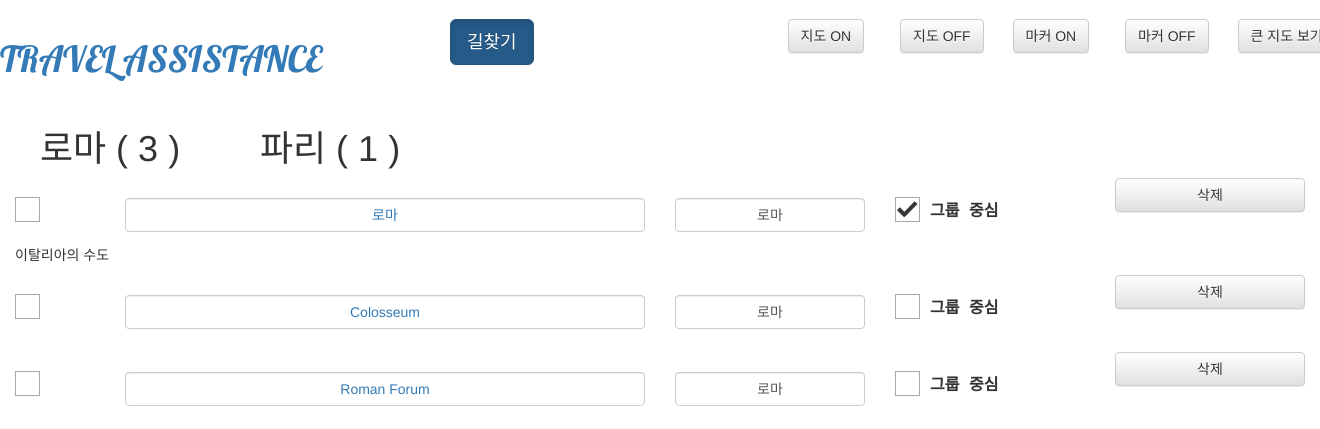
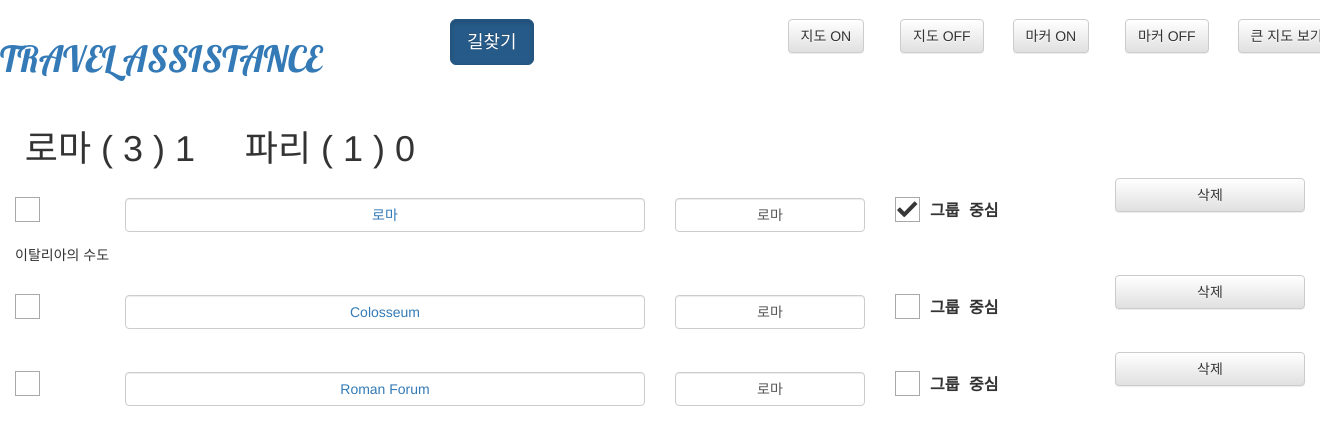
Before and after one commit to SeoDaeryong/travel_assistance, a Django app: page / in a window 1320 px wide; the page is wider, and only the part inside the window is pictured. Shown: the part 543-972 px from the top of that part. Run offline with Django 3.2, Linux system fonts and the light colour scheme; data comes from the database, SQL or seed files in the repository; some libraries are stand-ins or nearby versions.

Commit message:
group 수정 및 checkbox 수정

```diff
--- a/maps/templates/maps/place_detail.html
+++ b/maps/templates/maps/place_detail.html
@@ -12,11 +12,11 @@
         </div>
         <div class="col-xs-3">
           {% if place.capital == True %}
-          <input name="capital" type="checkbox" checked="checked" style="text-align:center"/>
+          <input id="capital" name="capital" type="checkbox" checked="checked" style="text-align:center"/>
           {% else %}
           <input name="capital" type="checkbox" style="text-align:center"/>
           {% endif %}
-          그룹 중심 여부
+          <label for="capital" class="css-label-purple">그룹 중심 여부</label>
         </div>
         <div class="col-xs-3">
           <button type="submit" style="text-align:center" class="save btn btn-default">Save</button>
--- a/maps/templates/maps/place_list.html
+++ b/maps/templates/maps/place_list.html
@@ -1,12 +1,21 @@
-<div id='group' class="col-md-12">
+
 {% for group in groups %}
+  {% if group.2 == 1 %}
+    <div id='group' class="col-md-12">
+  {% endif %}
     {% if group.1 != 0 %}
     <div class="col-sm-2">
-      <h1 class="text-center" onclick='update_place_list_by_group("group", "{{group.0}}")'> {{ group.0 }} ( {{ group.1 }} )</h1>
+      <h1 class="text-center" onclick='update_place_list_by_group("group", "{{group.0}}")'> {{ group.0 }} ( {{ group.1 }} ) {{ group.2 }}</h1>
     </div>
     {% endif %}
+  {% if group.2 == 2 %}
+    </div>
+  {% endif %}
 {% endfor %}
-</div>
+{% if group.2 != 2 %}
+  </div>
+{% endif %}
+
 
 {% for place in places %}
   <div id='places' class="col-md-12">
--- a/maps/views.py
+++ b/maps/views.py
@@ -47,7 +47,7 @@ def ajax_add(request):
 
     group_count, places = group_count_update()
     pls = get_template('maps/place_list.html')
-    ctx = Context({ 'groups' : group_count, 'places': places })
+    ctx = Context({ 'i': 0, 'groups' : group_count, 'places': places })
     return HttpResponse(pls.render(ctx))
 
 @csrf_exempt
@@ -174,6 +174,13 @@ def group_count_update(group_name=""):
         #group_count.append({"group_name": cplace.group_name, "group_count": Place.objects.filter(group_name=cplace.group_name).count()})
 
     group_count = sorted(group.items(), key=operator.itemgetter(1), reverse=True)
+    for i in range(0, len(group_count)):
+        if i % 6 == 0:
+            group_count[i] = [group_count[i][0], group_count[i][1], 1]
+        elif i % 6 == 5:
+            group_count[i] = [group_count[i][0], group_count[i][1], 2]
+        else:
+            group_count[i] = [group_count[i][0], group_count[i][1], 0]
     if group_name == "":
         places = Place.objects.filter(group_name=group_count[0][0]).order_by('-capital')
     else:
```
